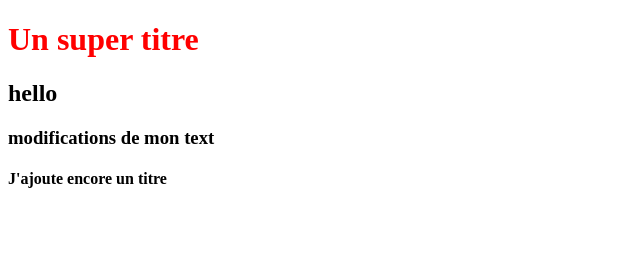
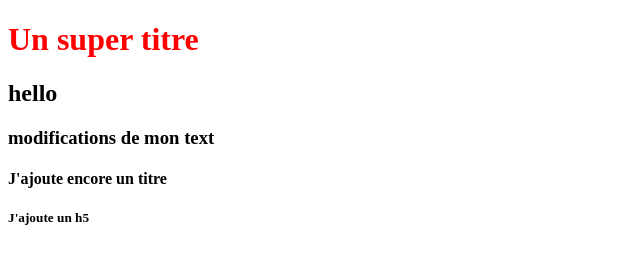
Before and after one commit to mariechamb/exercice, a plain HTML site: page index.html in a window 1280 px wide. Shown: the full height of the page, 0-640 px from the left. Drawn offline with Linux system fonts and the light colour scheme.

Commit message:
j'ajoute un h5

```diff
--- a/index.html
+++ b/index.html
@@ -9,5 +9,6 @@
    <h2>hello</h2>
    <h3>modifications de mon text</h3>
    <h4>J'ajoute encore un titre</h4>
+   <h5>J'ajoute un h5</h5>
 </body>
 </html>
```
